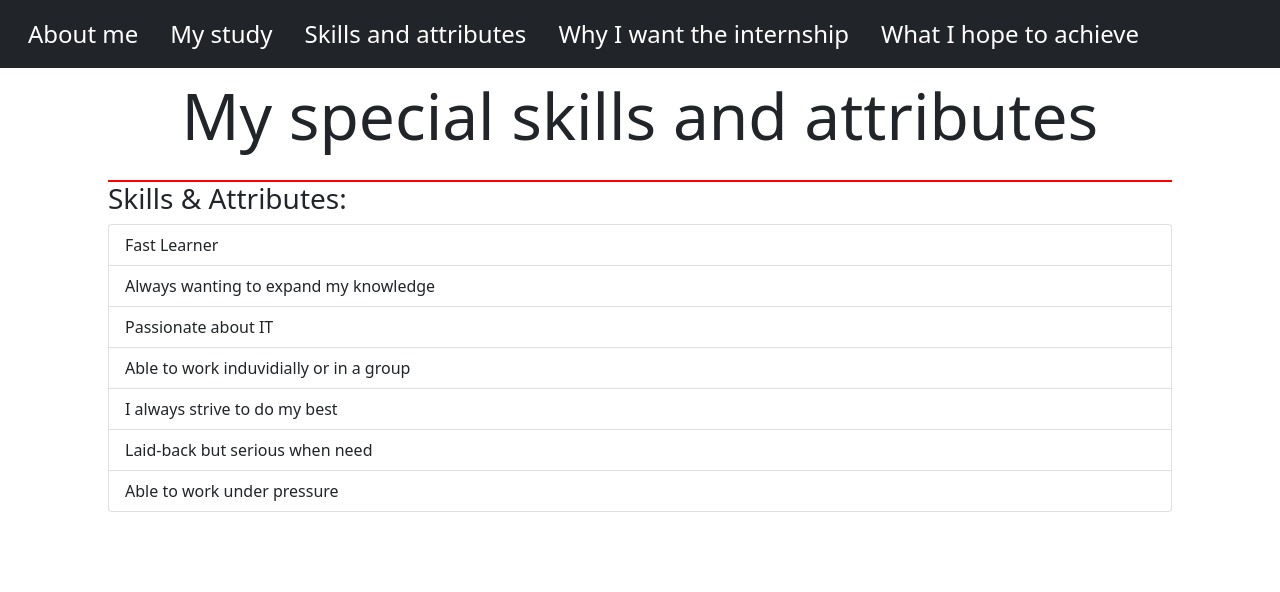
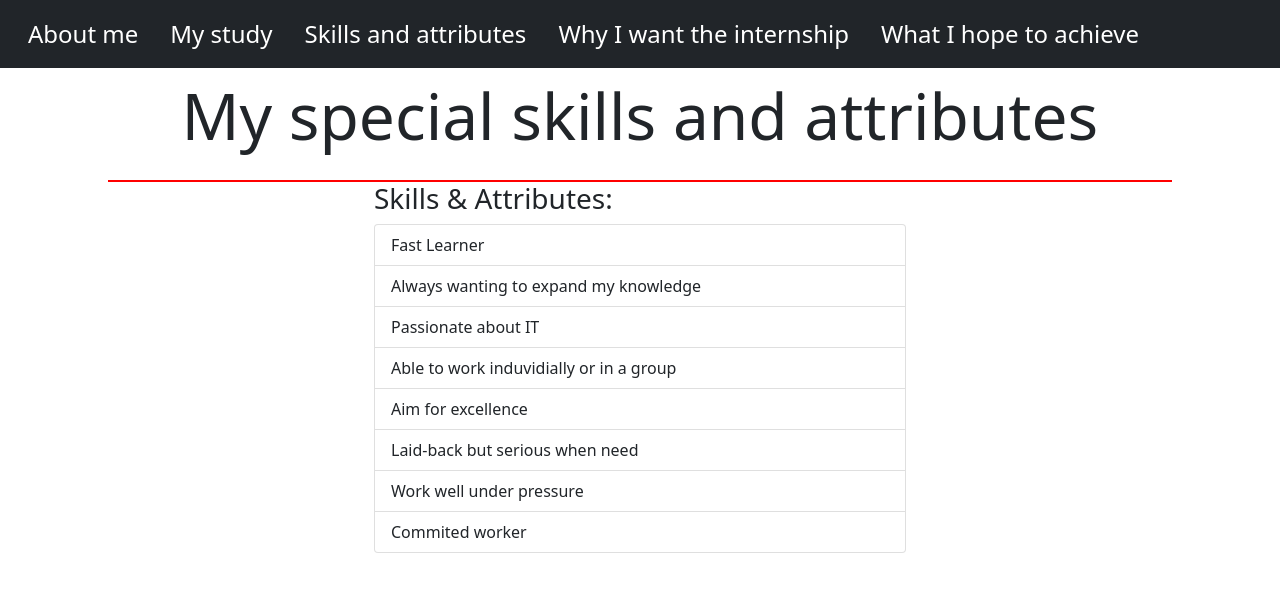
Before and after one commit to Hayden-McD/Firebrand-Application, a React (Create React App) app in the folder firebrand-application/: page /skills in a window 1280 px wide. Shown: the top 592 px of the page. Built offline with nearby package versions, Linux system fonts and the light colour scheme.

Commit message:
Added styling for skills container and edited skills and attributes

```diff
--- a/firebrand-application/src/Pages/skills.js
+++ b/firebrand-application/src/Pages/skills.js
@@ -7,18 +7,19 @@ const Skills = () => {
       <div class="page-title">
         <p>My special skills and attributes</p>
       </div>
-      <div class="paper-container-left">
+      <div class="skills-container">
         <h3>
           Skills & Attributes:
         </h3>
-        <ListGroup class="papers-list">
+        <ListGroup class="skills-list">
           <ListGroup.Item>Fast Learner</ListGroup.Item>
           <ListGroup.Item>Always wanting to expand my knowledge</ListGroup.Item>
           <ListGroup.Item>Passionate about IT</ListGroup.Item>
           <ListGroup.Item>Able to work induvidially or in a group</ListGroup.Item>
-          <ListGroup.Item>I always strive to do my best</ListGroup.Item>
+          <ListGroup.Item>Aim for excellence</ListGroup.Item>
           <ListGroup.Item>Laid-back but serious when need </ListGroup.Item>
-          <ListGroup.Item>Able to work under pressure</ListGroup.Item>
+          <ListGroup.Item>Work well under pressure</ListGroup.Item>
+          <ListGroup.Item>Commited worker</ListGroup.Item>
         </ListGroup>
       </div>
     </>
--- a/firebrand-application/src/css/App.css
+++ b/firebrand-application/src/css/App.css
@@ -45,3 +45,8 @@
 .paper-container-right{
   max-width: 570px;
 }
+
+.skills-container{
+  max-width: 50%;
+  margin: 0 auto;
+}
```
